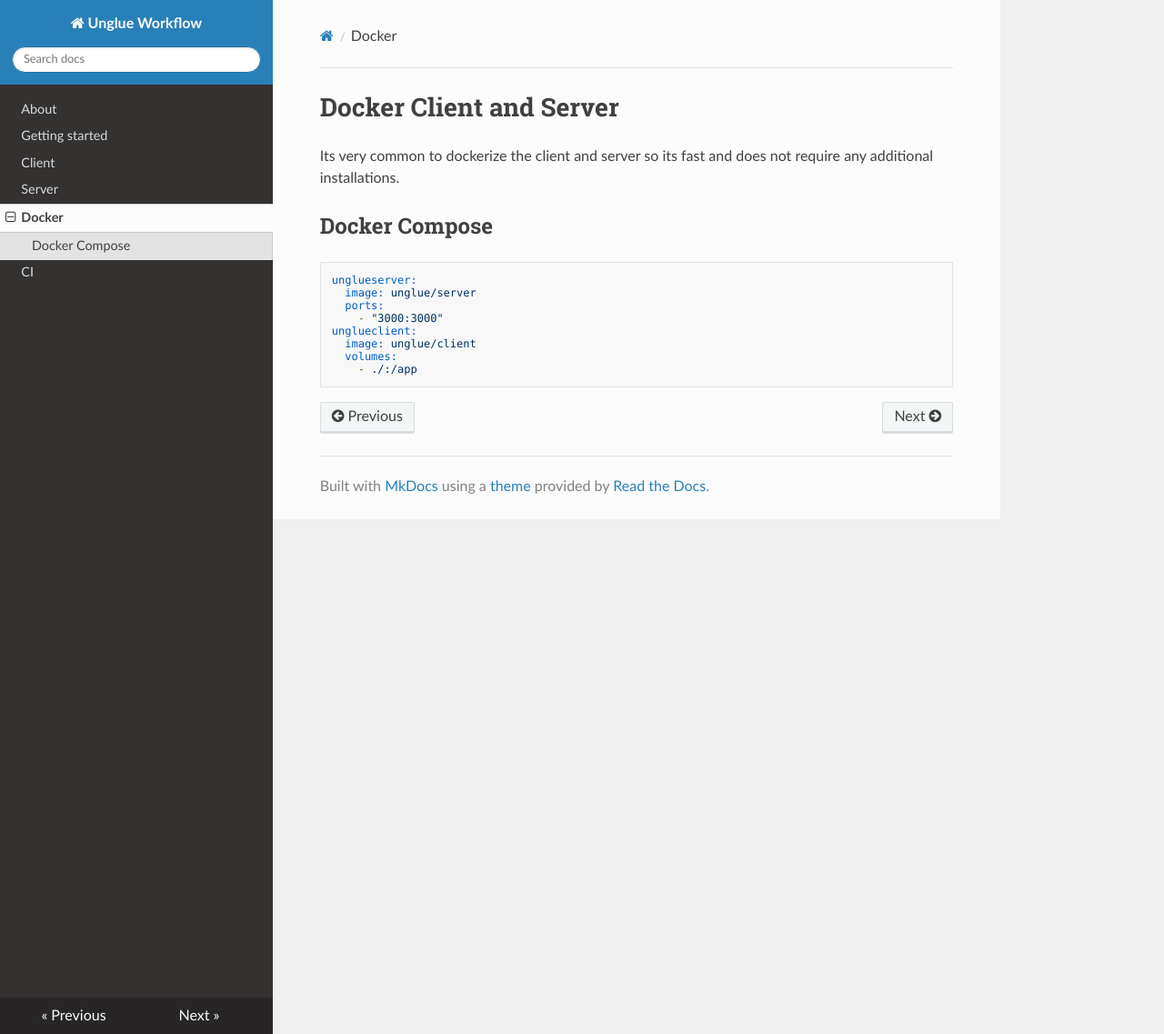
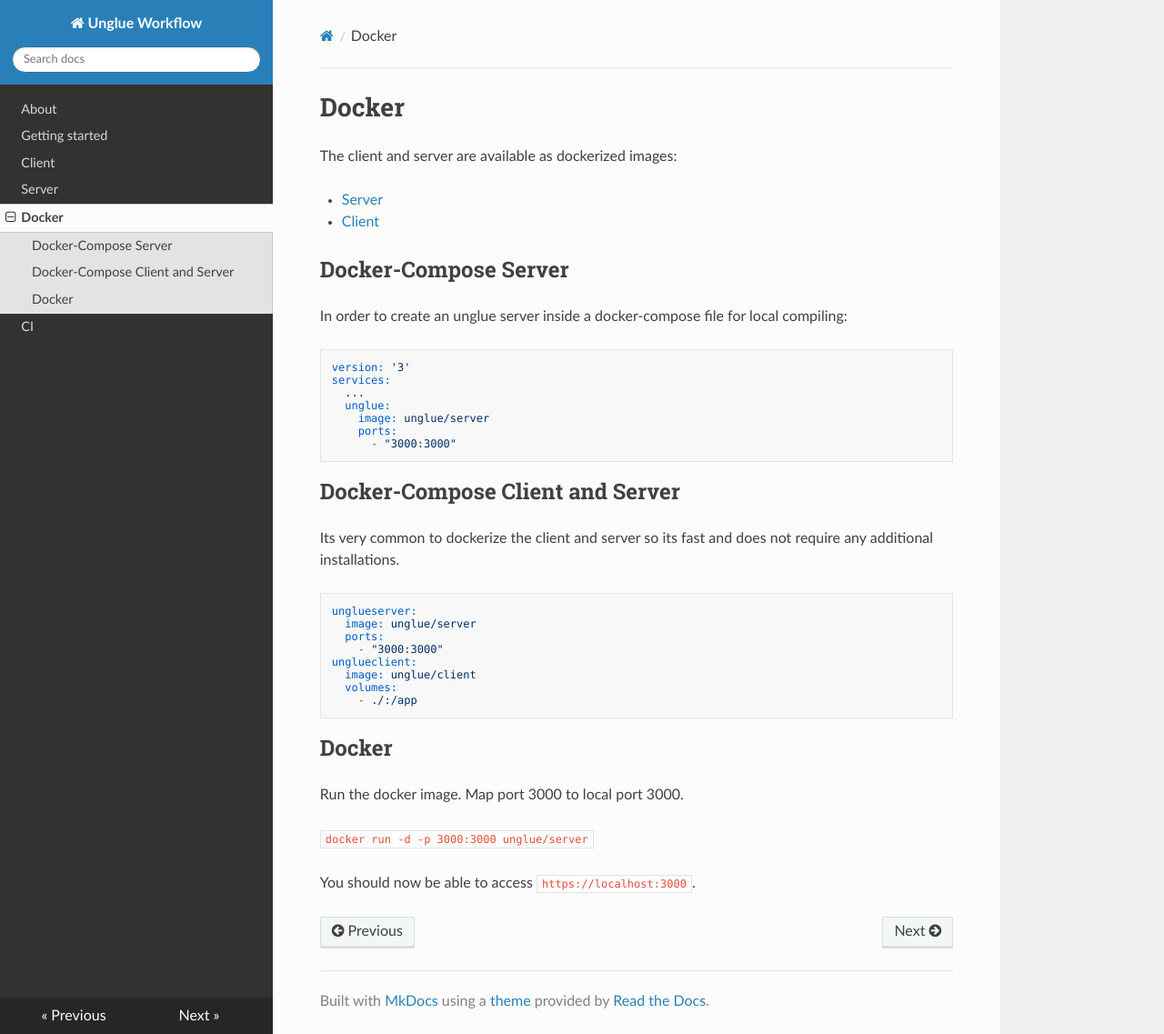
Before and after one commit to frontend-workflow-cloud-compiler/docs, an MkDocs documentation site: the page built from docs/docker.md, in a window 1280 px wide and 1137 px high. Shown: the whole window at 91% size. Built offline with MkDocs 1.6.1, drawn with Linux system fonts in a browser that asks for light colours; nearby versions of some CDN libraries; old or Windows-style settings are respelled for this version of MkDocs.

Commit message:
Update docker.md

````diff
--- a/docs/docker.md
+++ b/docs/docker.md
@@ -1,8 +1,27 @@
-# Docker Client and Server
+# Docker
+
+The client and server are available as dockerized images:
+
++ [Server](https://hub.docker.com/r/unglue/server)
++ [Client](https://hub.docker.com/r/unglue/client)
+
+## Docker-Compose Server
+
+In order to create an unglue server inside a docker-compose file for local compiling:
+
+```yaml
+version: '3'
+services:
+  ...
+  unglue:
+    image: unglue/server
+    ports:
+      - "3000:3000"
+```
+
+## Docker-Compose Client and Server
 
 Its very common to dockerize the client and server so its fast and does not require any additional installations.
-
-## Docker Compose
 
 ```yaml
 unglueserver:
@@ -14,3 +33,11 @@ unglueclient:
   volumes:
     - ./:/app
 ```
+
+## Docker
+
+Run the docker image. Map port 3000 to local port 3000.
+
+`docker run -d -p 3000:3000 unglue/server`
+
+You should now be able to access `https://localhost:3000`.
````
